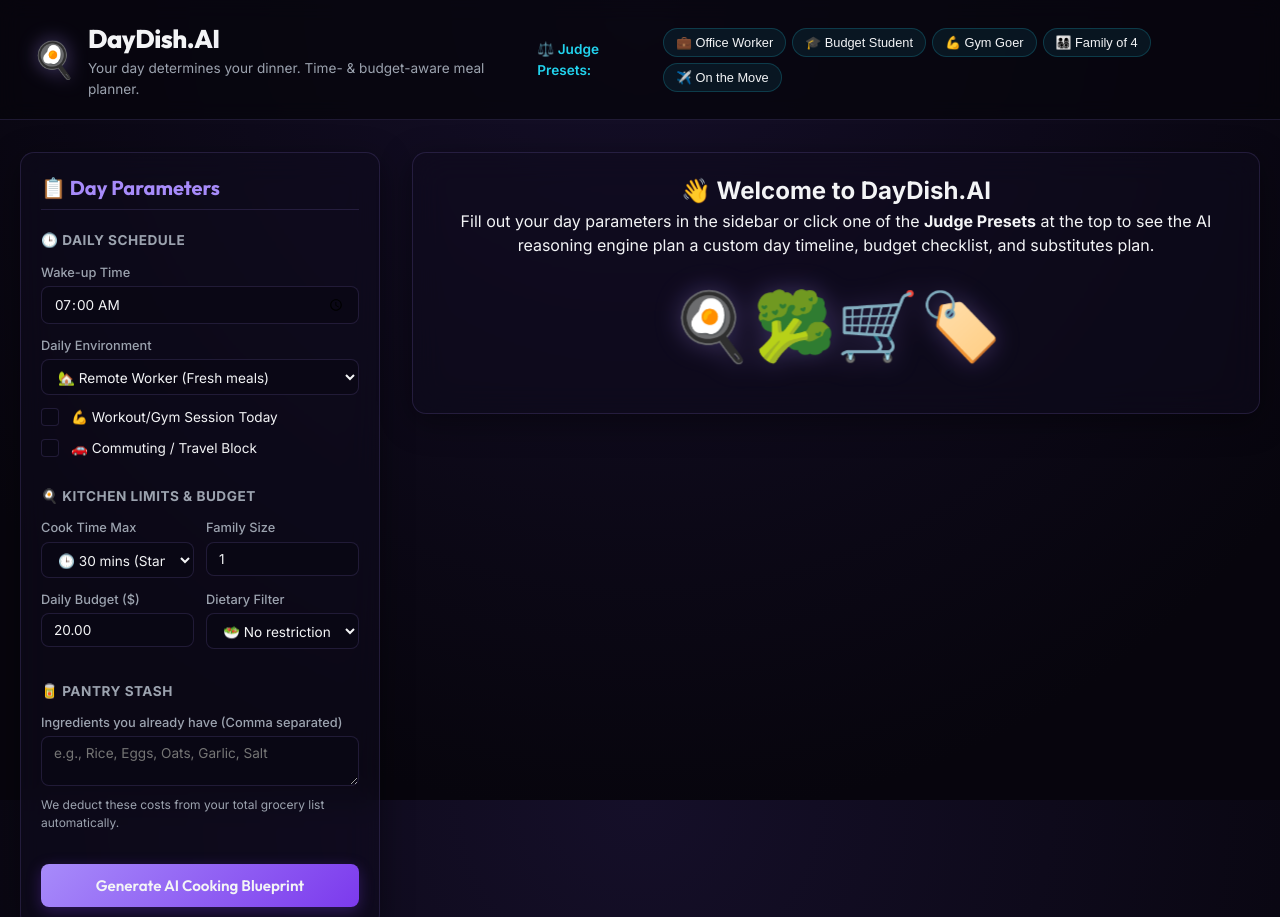
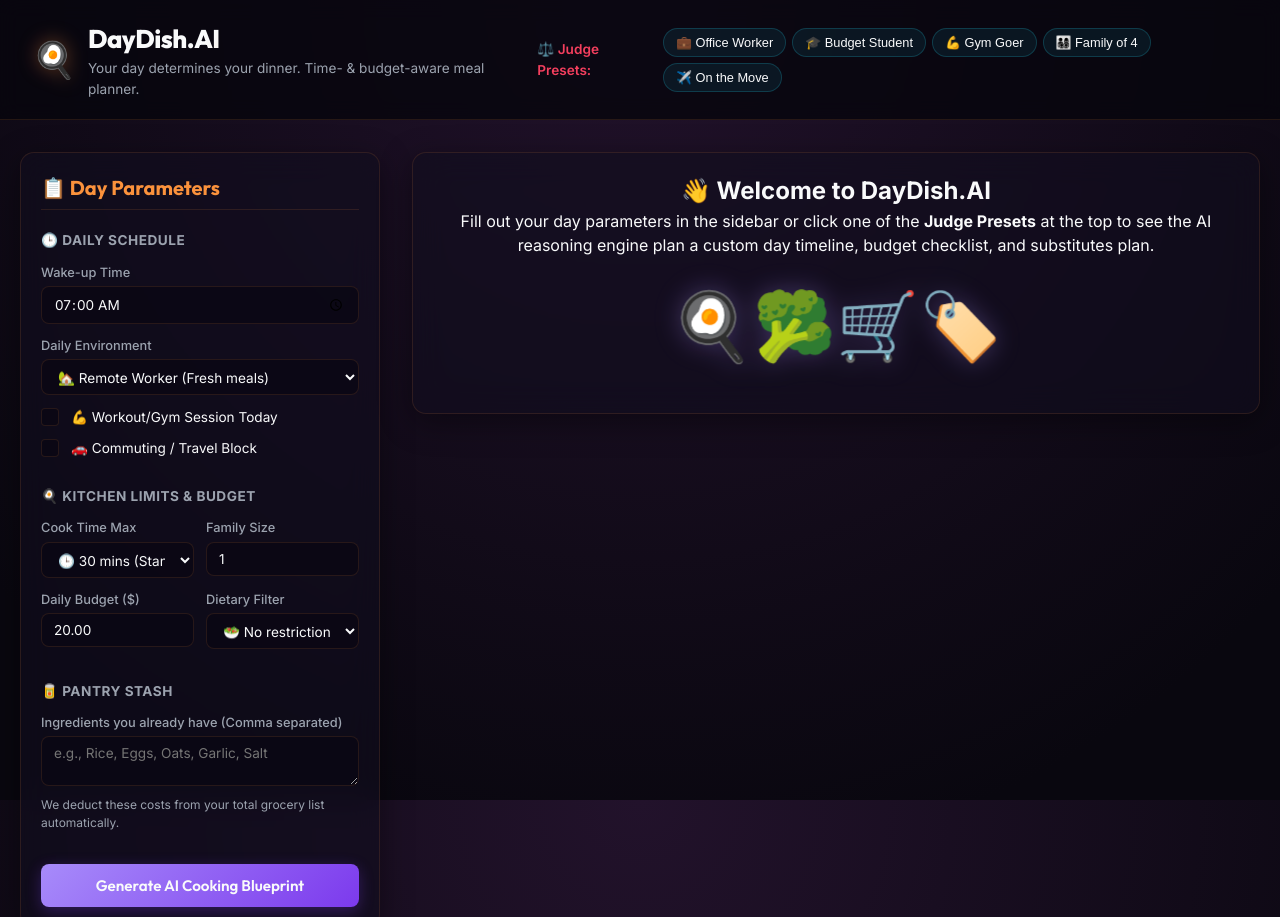
Before and after one commit to vayorix/promptwars, a website: page public/index.html in a window 1280 px wide. Shown: the top 917 px of the page. Drawn offline with Linux system fonts and the light colour scheme.

Commit message:
Enhance UI with Sunset Rose Gold design theme and align timeline elements

```diff
--- a/public/style.css
+++ b/public/style.css
@@ -8,25 +8,25 @@
   --font-sans: 'Inter', system-ui, sans-serif;
 
   /* Colors */
-  --bg-app: #07050d;
-  --bg-gradient: radial-gradient(circle at 50% 0%, #150f29 0%, #07050d 80%);
-  --card-bg: rgba(16, 12, 30, 0.55);
-  --card-border: rgba(167, 139, 250, 0.15);
-  --card-border-hover: rgba(167, 139, 250, 0.35);
+  --bg-app: #09070f;
+  --bg-gradient: radial-gradient(circle at 50% 0%, #22122b 0%, #09070f 85%);
+  --card-bg: rgba(18, 14, 30, 0.6);
+  --card-border: rgba(251, 146, 60, 0.12);
+  --card-border-hover: rgba(244, 63, 94, 0.35);
 
-  --accent-primary: #a78bfa; /* Violet */
-  --accent-secondary: #22d3ee; /* Cyan */
-  --accent-glow: rgba(167, 139, 250, 0.4);
+  --accent-primary: #fb923c; /* Sunset Orange */
+  --accent-secondary: #f43f5e; /* Vivid Rose */
+  --accent-glow: rgba(251, 146, 60, 0.35);
 
-  --text-main: #f3f4f6;
+  --text-main: #f9fafb;
   --text-muted: #9ca3af;
   --text-disabled: #4b5563;
 
   --color-success: #10b981;
-  --color-success-bg: rgba(16, 185, 129, 0.1);
-  --color-warning: #f59e0b;
+  --color-success-bg: rgba(16, 185, 129, 0.15);
+  --color-warning: #fb923c;
   --color-danger: #ef4444;
-  --color-danger-bg: rgba(239, 68, 68, 0.1);
+  --color-danger-bg: rgba(239, 68, 68, 0.15);
 
   /* Spacing */
   --space-xs: 0.5rem;
@@ -664,19 +664,19 @@
   display: flex;
   flex-direction: column;
   position: relative;
-  padding-left: var(--space-lg);
+  padding-left: 36px;
   margin-left: 8px;
 }
 
 .timeline-visual::before {
   content: "";
   position: absolute;
-  left: 4px;
+  left: 15px;
   top: 10px;
   bottom: 10px;
-  width: 2px;
+  width: 3px;
   background: linear-gradient(to bottom, var(--accent-secondary), var(--accent-primary));
-  box-shadow: 0 0 8px var(--accent-glow);
+  box-shadow: 0 0 10px var(--accent-glow);
 }
 
 .timeline-node {
@@ -691,10 +691,10 @@
 .timeline-node::before {
   content: "";
   position: absolute;
-  left: -24px;
+  left: -25px;
   top: 6px;
-  width: 10px;
-  height: 10px;
+  width: 11px;
+  height: 11px;
   border-radius: 50%;
   background: var(--bg-app);
   border: 2px solid var(--accent-secondary);
```
